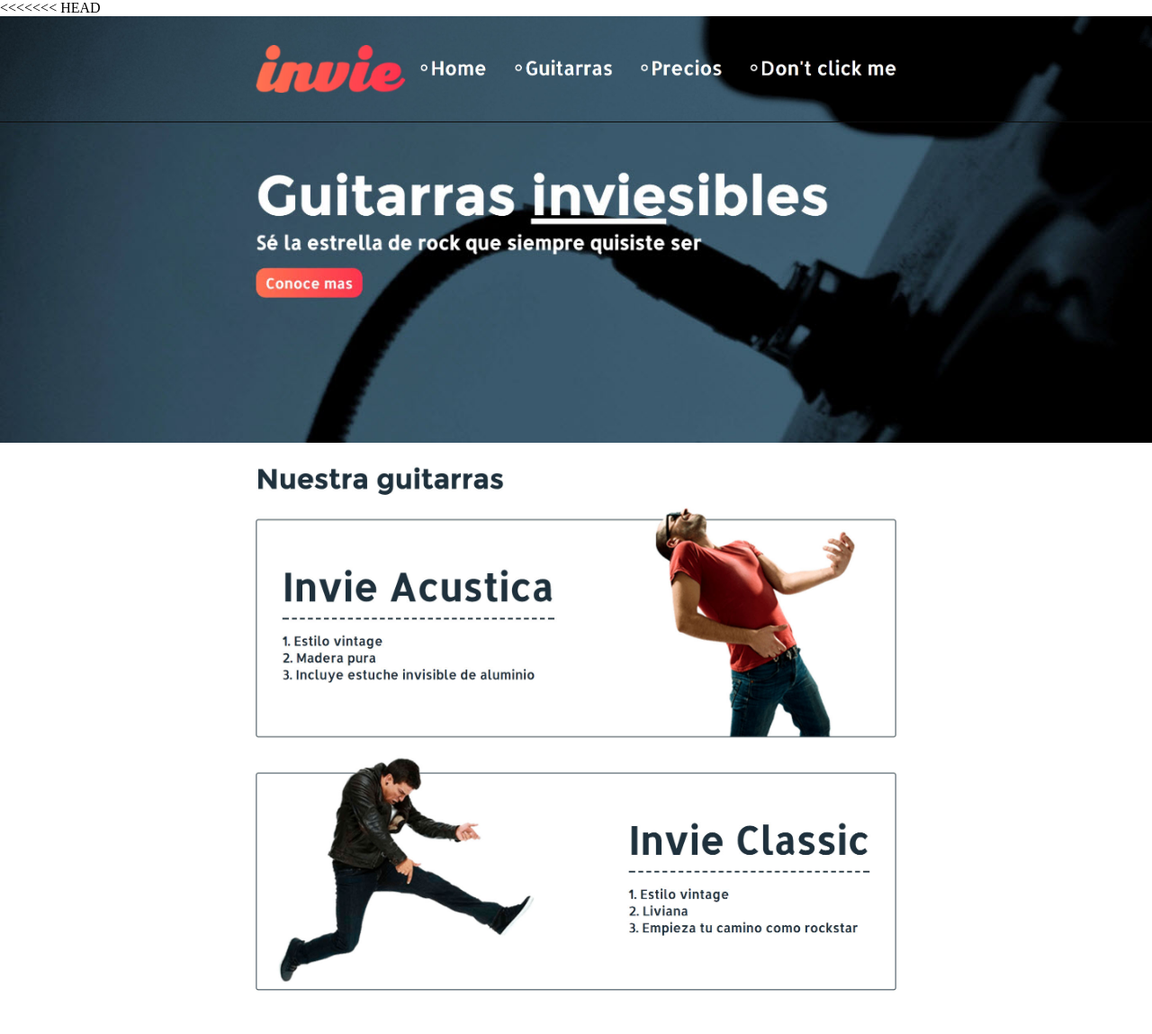
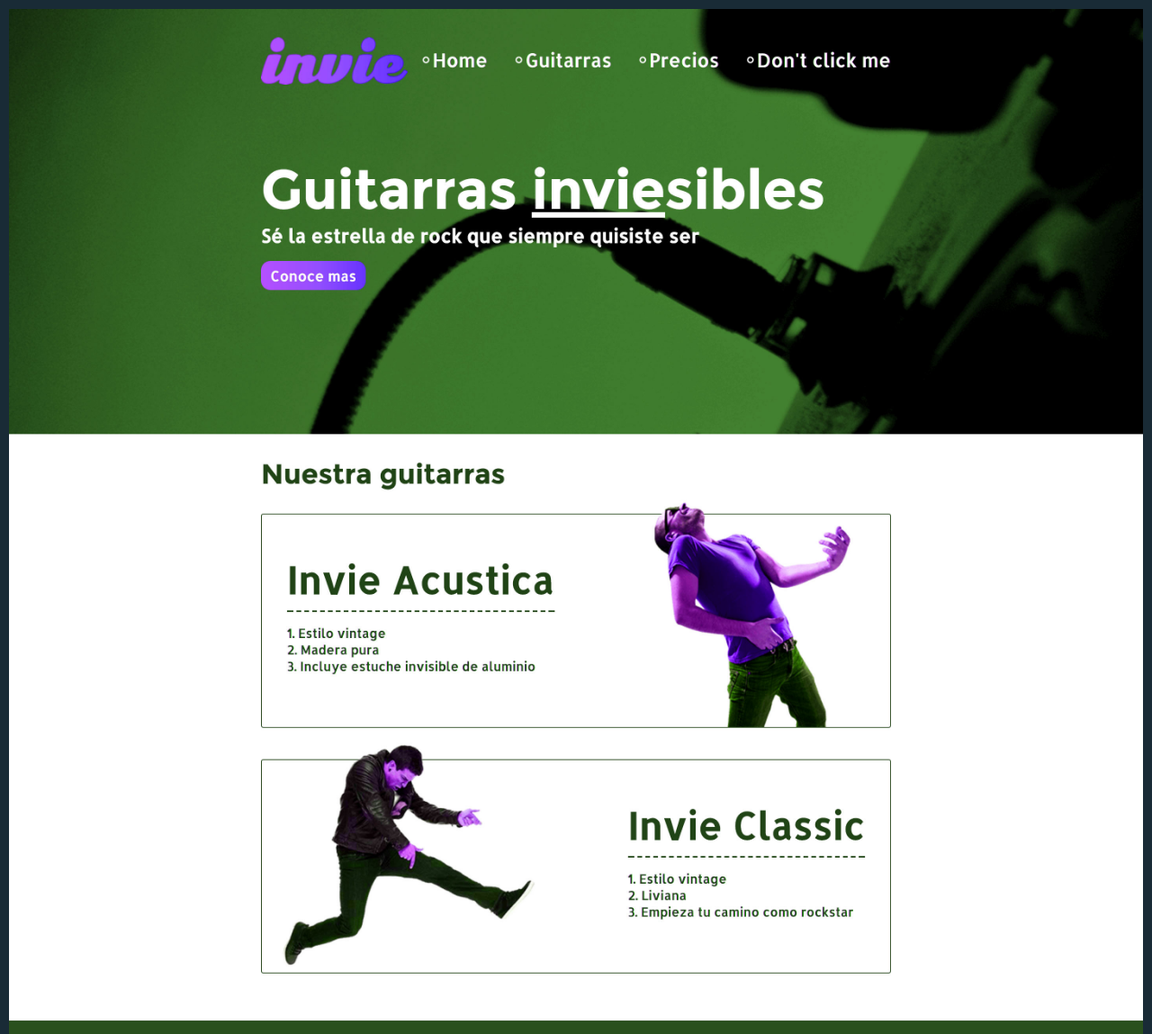
Before and after one commit to haideresteban/invie-sibles, a plain HTML site: page index.html in a window 1280 px wide. Shown: the top 1149 px of the page at 90% size. Drawn offline with Linux system fonts and the light colour scheme.

Commit message:
Merge nueva imagen

```diff
--- a/index.html
+++ b/index.html
@@ -4,13 +4,11 @@
   <style media="screen">
     body{
       margin: 0;
+      border:10px solid #192b36;
     }
     img{
       max-width: 100%;
       vertical-align: top;
-<<<<<<< HEAD
-=======
-      /*display: none;*/
     }
     img#responsive{
       display: none;
@@ -19,22 +17,15 @@
       img#responsive{
         display: block;
       }
-
->>>>>>> RD
     }
 
   </style>
   </head>
 
   <body>
-<<<<<<< HEAD
+
     <img src="invie-responsive.png" alt="" id="responsive">
-    <img src="header.jpg" alt="">
-      <img src="hero.jpg" alt="">
-      <img src="acustica.jpg" alt="">
-      <img src="clasica.jpg" alt="">
-=======
-        <img src="nueva-version.jpg" alt="">
->>>>>>> nueva-imagen
+    <img src="nueva-version.jpg" alt="">
+
   </body>
  </html>
```
